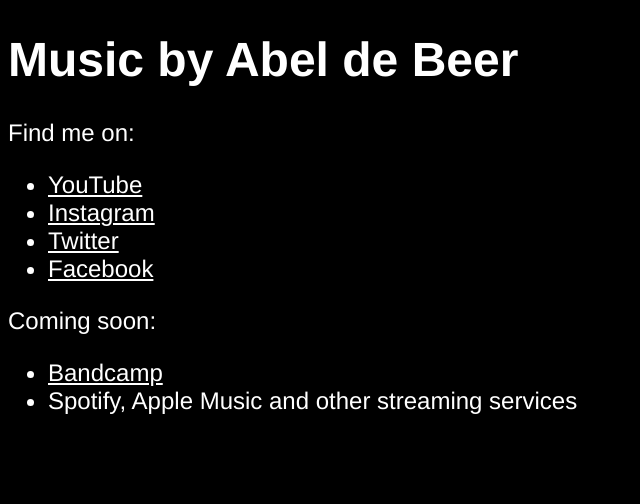
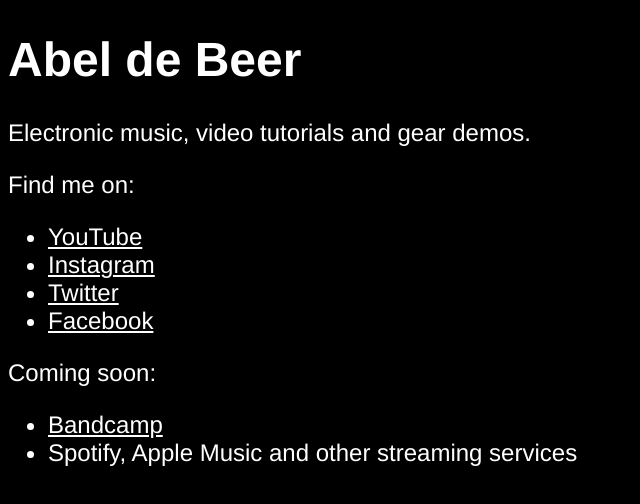
Before and after one commit to abeldebeermusic/abeldebeermusic.github.io, a plain HTML site: page index.html in a window 1280 px wide. Shown: the whole page, without its empty margins (0-640 px from the left). Drawn offline with Linux system fonts and the light colour scheme.

Commit message:
Update index.html

```diff
--- a/index.html
+++ b/index.html
@@ -19,7 +19,8 @@
 </head>
 
 <body>
-  <h1>Music by Abel de Beer</h1>
+  <h1>Abel de Beer</h1>
+  <p>Electronic music, video tutorials and gear demos.</p>
   <p>Find me on:</p>
   <ul>
     <li><a href="https://www.youtube.com/channel/UCi8rixS0X-ea2TsgCFQbB5A">YouTube</a></li>
```
